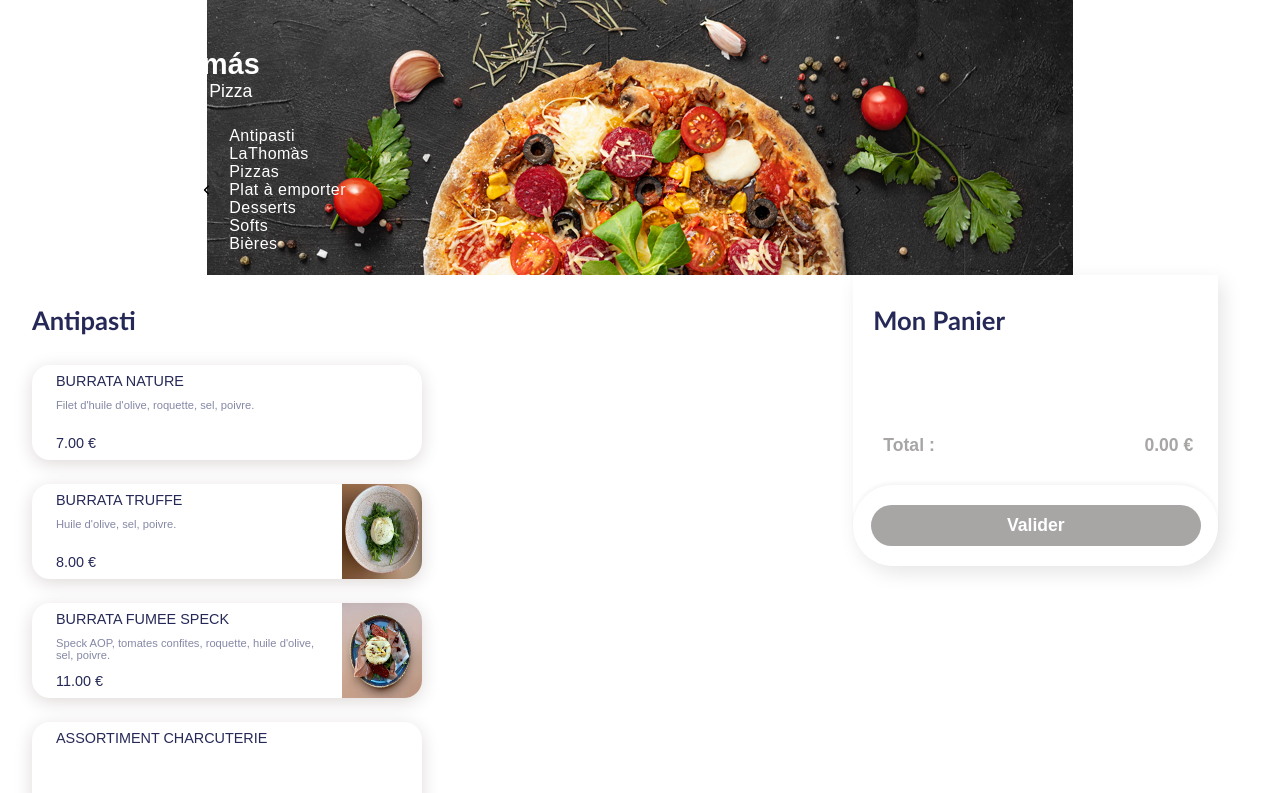
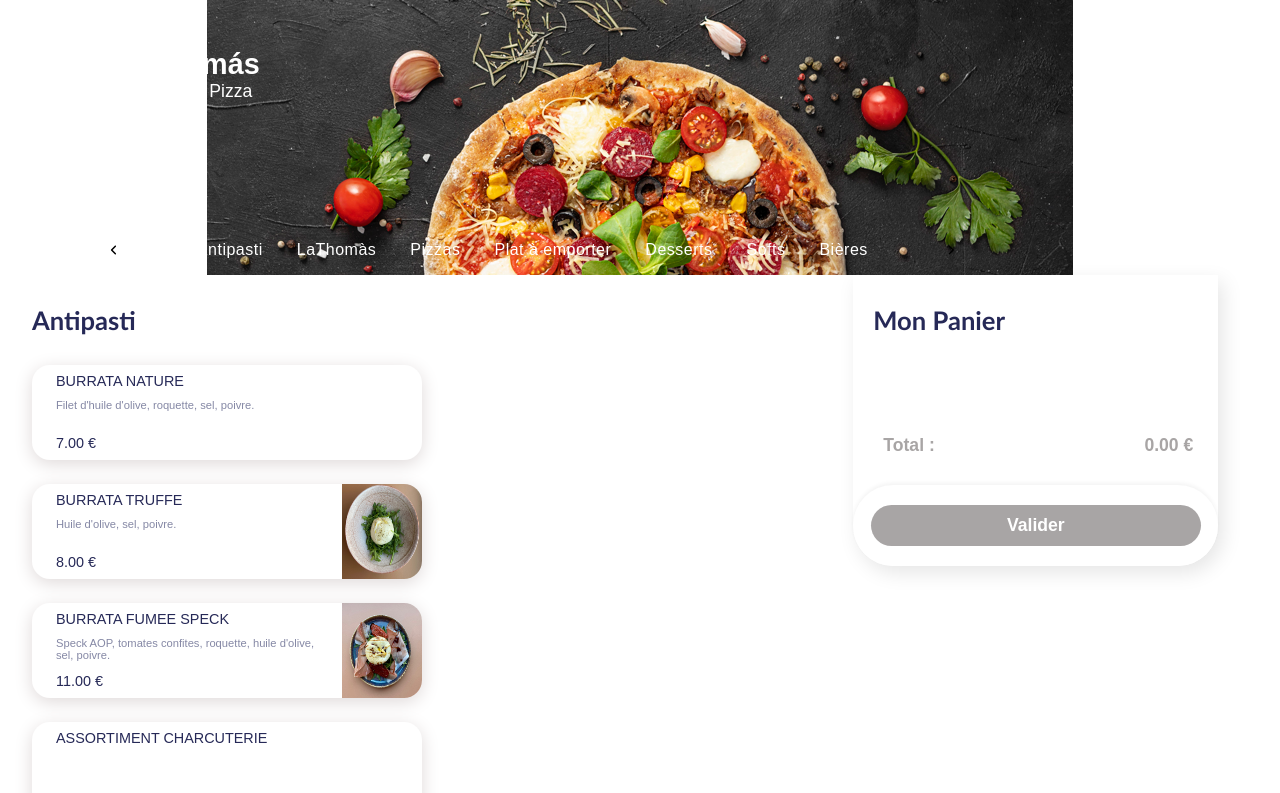
Before and after one commit to lcsaloonn/commande-en-ligne, a React (Create React App) app: page / in a window 1280 px wide. Shown: the top 793 px of the page. Built offline with nearby package versions, Linux system fonts and the light colour scheme.

Commit message:
improvement fixed nav bar when scroll

```diff
--- a/src/components/base/navbar/navbar.component.tsx
+++ b/src/components/base/navbar/navbar.component.tsx
@@ -9,13 +9,17 @@ export function NavBarComponent() {
     (state) => state.category.productCategory
   );
   const menu = useRef<HTMLInputElement>(null);
+  const nav = useRef<HTMLInputElement>(null);
   useEffect(() => {
     const handleScroll = () => {
-      if (menu.current)
-        if (window.scrollY >= menu.current.offsetTop && isScroll === false) {
+      if (menu.current && nav.current)
+        if (
+          window.scrollY >= nav.current.offsetTop - 10 &&
+          isScroll === false
+        ) {
           setIsScroll(true);
         } else if (
-          window.scrollY < menu.current.offsetTop + 10 &&
+          window.scrollY < menu.current.offsetHeight - 10 &&
           isScroll === true
         ) {
           setIsScroll(false);
@@ -25,28 +29,23 @@ export function NavBarComponent() {
     return () => window.removeEventListener("scroll", handleScroll);
   }, [isScroll]);
 
-  if (!isScroll)
   return (
-      <div className="nav-bar grid grid-cols-6 md:grid-cols-12 gap-3">
+    <div className="nav-bar grid grid-cols-6 md:grid-cols-12 gap-3" ref={menu}>
       <div className="col-start-2 col-end-4 md:col-end-8 lg:col-end-10 flex flex-col">
         <div className="nav-bar-title">
           <span>La Thomás</span>
           <span>Ristorante & Pizza</span>
         </div>
-          <div className="nav-bar-links" ref={menu}>
+        <div className={` nav-bar-links ${isScroll ? "sticky" : ""}`} ref={nav}>
           <NavBarScrollComponent category={productCategory} />
         </div>
       </div>
-        <div className="nav-bar-img md:col-span-4 lg:col-span-3">
-          <img src="../assets/img/header-img.png" alt="" />
-        </div>
-      </div>
-    );
-  else
-    return (
-      <div className="fixed top-0 w-full h-auto">
-        <div className="nav-bar-sticky relative" ref={menu}>
-          <NavBarScrollComponent category={productCategory} />
+      <div className="nav-bar-img md:col-span-4 lg:col-span-3 ">
+        <img
+          src="../assets/img/header-img.png"
+          alt=""
+          className={isScroll ? "hidden" : ""}
+        />
       </div>
     </div>
   );
--- a/src/components/base/navbar/navbar.scss
+++ b/src/components/base/navbar/navbar.scss
@@ -42,11 +42,19 @@
   }
 
   &-links {
-    display: flex;
     margin-top: auto;
-    justify-content: center;
-    padding: 10px;
     width: auto;
+
+    &.sticky {
+      position: fixed;
+      width: 100%;
+      right: 0;
+      background-image: linear-gradient(
+        to top,
+        rgb(236, 236, 239),
+        rgb(255, 255, 255)
+      );
+    }
   }
 
   &-img {
@@ -66,19 +74,3 @@
     }
   }
 }
-
-.nav-bar-sticky {
-  height: 3rem;
-  transition: 1s;
-  border: 1 solid black;
-  padding: 7px;
-  background-image: linear-gradient(
-    to top,
-    rgb(236, 236, 239),
-    rgb(255, 255, 255)
-  );
-
-  display: flex;
-  justify-content: center;
-  align-items: center;
-}
--- a/src/components/composite/nav-bar-scroll/navBarScroll.scss
+++ b/src/components/composite/nav-bar-scroll/navBarScroll.scss
@@ -1,21 +1,20 @@
 .nav-bar-scroll {
   display: flex;
-  width: 80%;
-
-  @screen md {
-    width: 77%;
-  }
-  @screen lg {
-    width: auto;
-  }
+  justify-content: center;
+  width: 100%;
+  height: 50px;
 
   &-items {
+    display: flex;
     width: 100%;
     overflow-x: scroll;
     overflow-y: auto;
     white-space: nowrap;
     scroll-behavior: smooth;
     padding: 12px 0;
+    justify-content: center;
+    text-align: center;
+    margin: auto;
   }
 
   &-icons {
```
Lines whose indentation alone changed are shown as unchanged.
